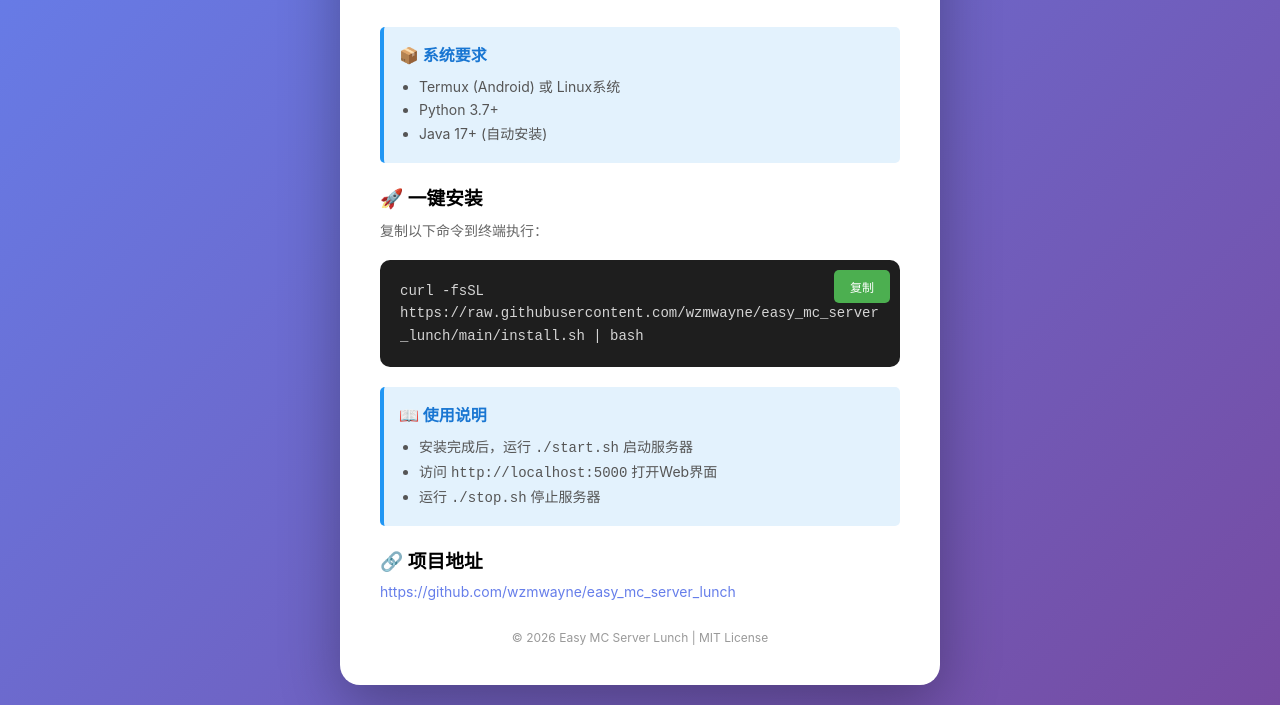
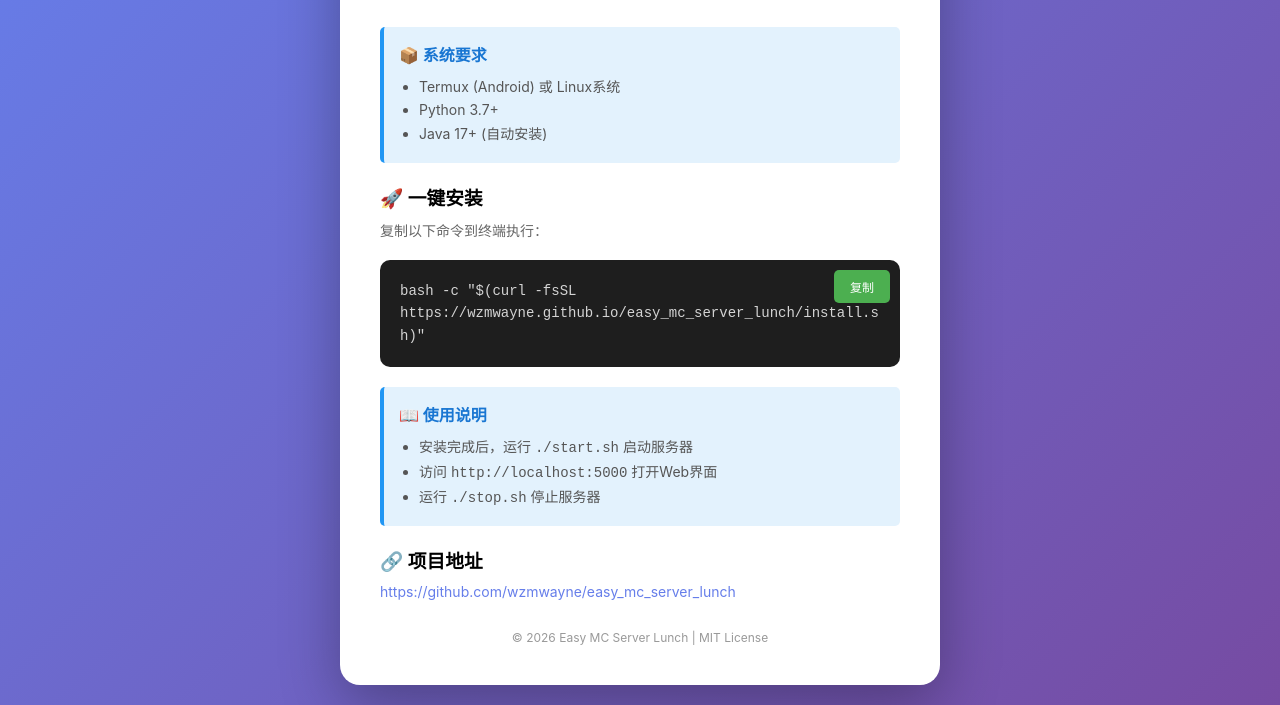
Before and after one commit to wzmwayne/easy_mc_server_lunch, a plain HTML site: page index.html in a window 1280 px wide. Shown: the part 127-832 px from the top of the page. Drawn offline with Linux system fonts and the light colour scheme.

Commit message:
Update installation command in index.html

```diff
--- a/index.html
+++ b/index.html
@@ -124,7 +124,7 @@
 
         <div class="code-block">
             <button class="copy-btn" onclick="copyCode(this)">复制</button>
-            <pre id="install-cmd">curl -fsSL https://raw.githubusercontent.com/wzmwayne/easy_mc_server_lunch/main/install.sh | bash</pre>
+            <pre id="install-cmd">bash -c "$(curl -fsSL https://wzmwayne.github.io/easy_mc_server_lunch/install.sh)"</pre>
         </div>
 
         <div class="info-box">
```
